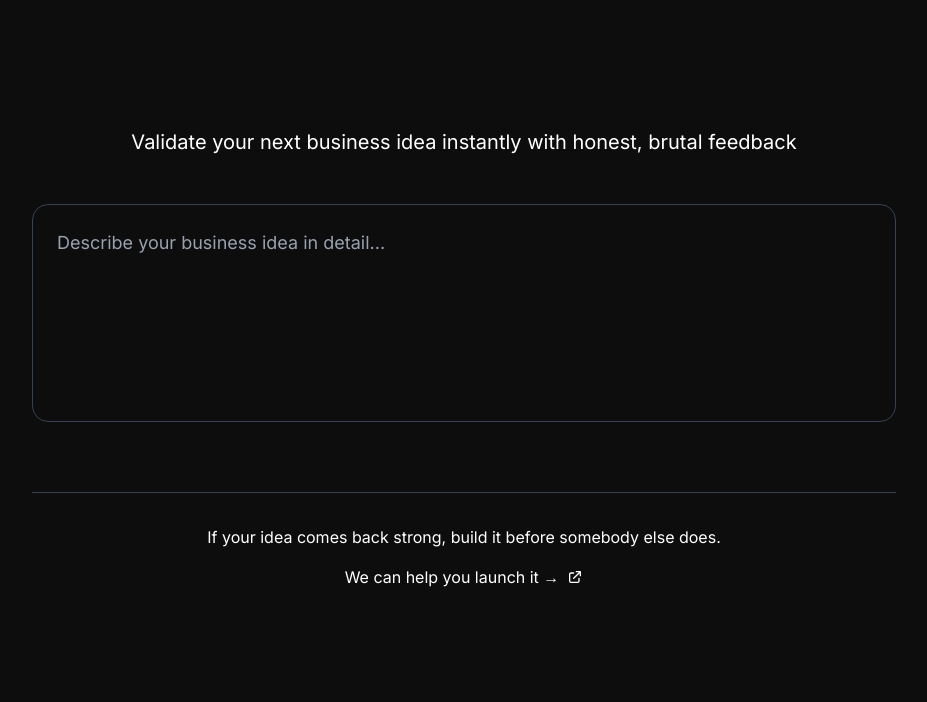
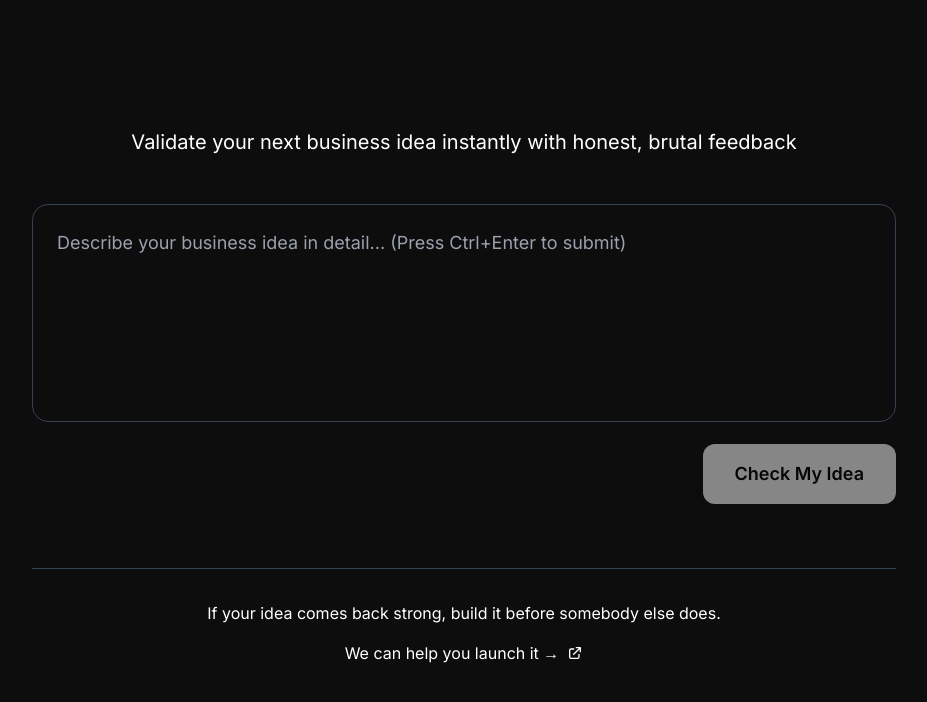
Before and after one commit to ItsNaunas/ideaChecker, a Next.js app: page / in a window 1280 px wide. Shown: the top 702 px of the page, without its empty margins (176-1103 px from the left). Built offline with nearby package versions, Linux system fonts and the light colour scheme.

Commit message:
Make button white and fix API key configuration

```diff
--- a/src/app/api/check-idea/route.ts
+++ b/src/app/api/check-idea/route.ts
@@ -16,9 +16,9 @@ export async function POST(request: NextRequest) {
       );
     }
 
-    if (!process.env.OPENAI_API_KEY || process.env.OPENAI_API_KEY === 'dummy-key-for-build') {
+    if (!process.env.OPENAI_API_KEY || process.env.OPENAI_API_KEY === 'dummy-key-for-build' || process.env.OPENAI_API_KEY === 'your_openai_api_key_here') {
       return NextResponse.json(
-        { error: 'OpenAI API key not configured' },
+        { error: 'OpenAI API key not configured. Please add your real API key to .env.local file.' },
         { status: 500 }
       );
     }
--- a/src/app/page.tsx
+++ b/src/app/page.tsx
@@ -13,9 +13,9 @@ export default function Home() {
   const [result, setResult] = useState<IdeaResponse | null>(null);
   const [error, setError] = useState<string | null>(null);
 
-  const handleSubmit = async (e: React.FormEvent) => {
-    e.preventDefault();
-    if (!idea.trim()) return;
+  const handleSubmit = async (e?: React.FormEvent) => {
+    if (e) e.preventDefault();
+    if (!idea.trim() || loading) return;
 
     setLoading(true);
     setError(null);
@@ -43,6 +43,13 @@ export default function Home() {
     }
   };
 
+  const handleKeyDown = (e: React.KeyboardEvent<HTMLTextAreaElement>) => {
+    if (e.key === 'Enter' && (e.ctrlKey || e.metaKey)) {
+      e.preventDefault();
+      handleSubmit();
+    }
+  };
+
   return (
     <div className="min-h-screen bg-background text-text">
       <main className="container mx-auto px-4 py-16 max-w-4xl">
@@ -58,22 +65,25 @@ export default function Home() {
 
         {/* Input Form */}
         <form onSubmit={handleSubmit} className="mb-12">
-          <div className="relative">
+          <div className="space-y-4">
             <textarea
               value={idea}
               onChange={(e) => setIdea(e.target.value)}
-              placeholder="Describe your business idea in detail..."
+              onKeyDown={handleKeyDown}
+              placeholder="Describe your business idea in detail... (Press Ctrl+Enter to submit)"
               className="w-full p-6 text-lg bg-backgroundSecondary border border-gray-700 rounded-2xl focus:outline-none focus:ring-2 focus:ring-accent focus:border-transparent resize-none transition-all duration-300 placeholder-gray-400"
               rows={6}
               disabled={loading}
             />
-            <button
-              type="submit"
-              disabled={loading || !idea.trim()}
-              className="absolute bottom-4 right-4 px-8 py-3 bg-accent text-background rounded-xl font-semibold hover:bg-accentHover transition-colors duration-300 disabled:opacity-50 disabled:cursor-not-allowed"
-            >
-              {loading ? 'Analyzing...' : 'Check Idea'}
-            </button>
+            <div className="flex justify-end">
+              <button
+                type="submit"
+                disabled={loading || !idea.trim()}
+                className="px-8 py-4 bg-white text-black rounded-xl font-semibold hover:bg-gray-100 transition-colors duration-300 disabled:opacity-50 disabled:cursor-not-allowed text-lg shadow-lg"
+              >
+                {loading ? 'Analyzing...' : 'Check My Idea'}
+              </button>
+            </div>
           </div>
         </form>
 
```
